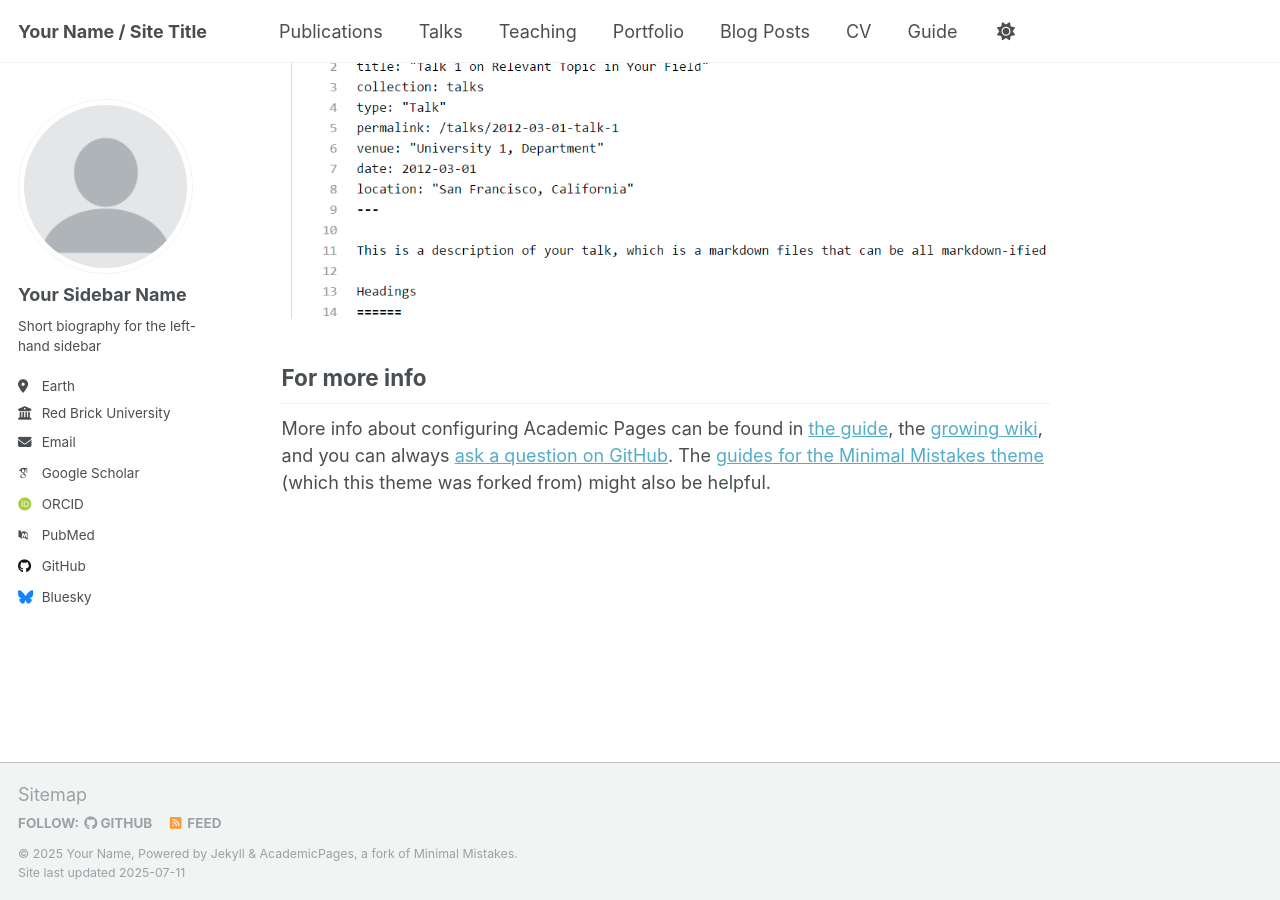
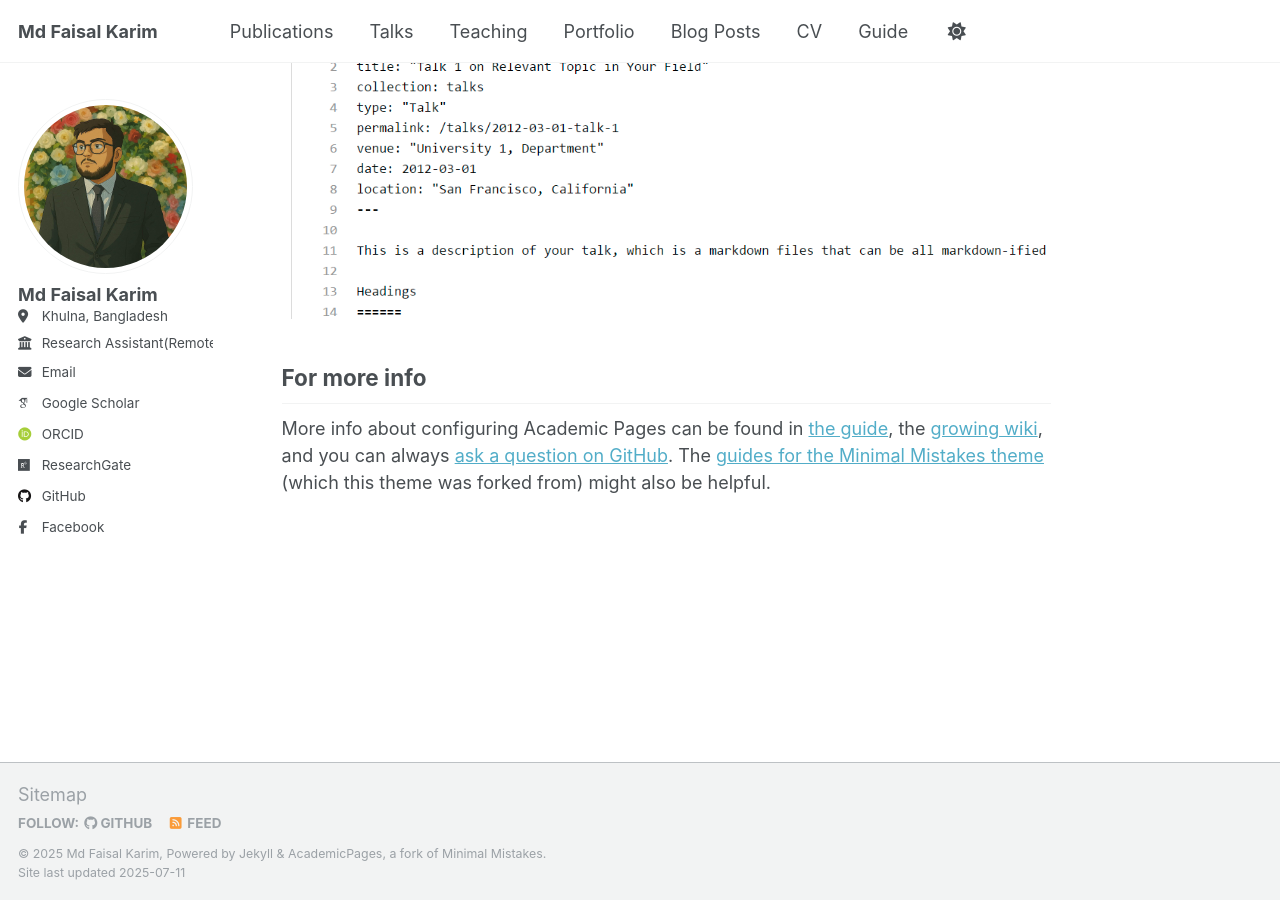
Before and after one commit to Faisalkarim/mdfaisalkarim, a Jekyll site: the page built from _pages/about.md, in a window 1280 px wide and 900 px high, scrolled down 2880 px. Built offline with Jekyll 4.4.1, drawn with Linux system fonts in a browser that asks for light colours; some web fonts are replaced; a script that is not in the unit is left out.

Commit message:
Update _config.yml

```diff
--- a/_config.yml
+++ b/_config.yml
@@ -9,9 +9,9 @@
 # Basic Site Settings
 locale                   : "en-US"
 site_theme               : "default"
-title                    : "Your Name / Site Title"
+title                    : "Md Faisal Karim"
 title_separator          : "-"
-name                     : &name "Your Name"
+name                     : &name "Md Faisal Karim"
 description              : &description "personal description"
 url                      : https://Faisalkarim.github.io # the base hostname & protocol for your site e.g. "https://[your GitHub username].github.io" or if you already have some other page hosted on Github then use "https://[your GitHub username].github.io/[Your Repo Name]"
 baseurl                  : "/mdfaisalkarim" # the subpath of your site, e.g. "/blog"
@@ -22,38 +22,38 @@ repository               : "academicpages/academicpages.github.io"
 #               Additional customization can be done by editing /_includes/author-profile.html
 author:
   # Biographic information
-  avatar           : "profile.png"
-  name             : "Your Sidebar Name"
+  avatar           : "The ghibli.jpg"
+  name             : "Md Faisal Karim"
   pronouns         : # example: "she/her"
-  bio              : "Short biography for the left-hand sidebar"
-  location         : "Earth"
-  employer         : "Red Brick University"
+  bio              :
+  location         : "Khulna, Bangladesh"
+  employer         : "Research Assistant(Remote), Qatar University"
   uri              : # URL
-  email            : "none@example.org"
+  email            : "itsfaisalkarim@gmail.com"
 
   # Academic websites
   academia         : # URL
   arxiv            : # URL - Update with the correct link to your profile
-  googlescholar    : "https://scholar.google.com/citations?user=PS_CX0AAAAAJ"
+  googlescholar    : "https://scholar.google.com/citations?user=9U8hjiUAAAAJ&hl=en"
   impactstory      : # URL
   orcid            : "http://orcid.org/yourorcidurl"
   semantic         : # URL
-  pubmed           : "https://www.ncbi.nlm.nih.gov/pubmed/?term=john+snow"
-  researchgate     : # URL
+  pubmed           : # URL
+  researchgate     : "https://www.researchgate.net/profile/Md-Faisal-Karim-2/research"
   scopus           : # URL
 
   # Repositories and software development
   bitbucket        : # Username - Update with your username on the site
   codepen          : # Username
   dribbble         : # Username
-  github           : "academicpages"
+  github           : "https://github.com/Faisalkarim"
   kaggle           : # Username
   stackoverflow    : # User number or user number and name (i.e., use "1" or "1/jeff-atwood")
 
   # Social media
   artstation       : # Username
-  bluesky          : "bsky.app" # Replace this with you Bluesky username
-  facebook         : # Username
+  bluesky          : # Replace this with you Bluesky username
+  facebook         : "https://www.facebook.com/faisal.ami.3/"
   flickr           : # Username
   foursquare       : # Username
   goodreads        : # Username
```
